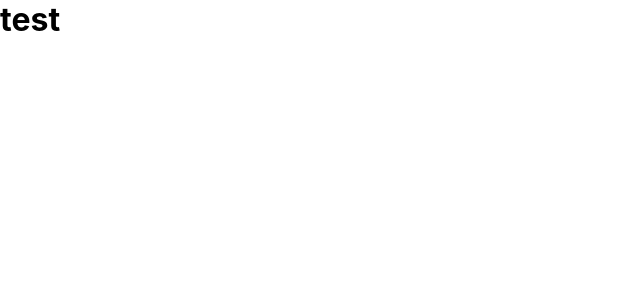
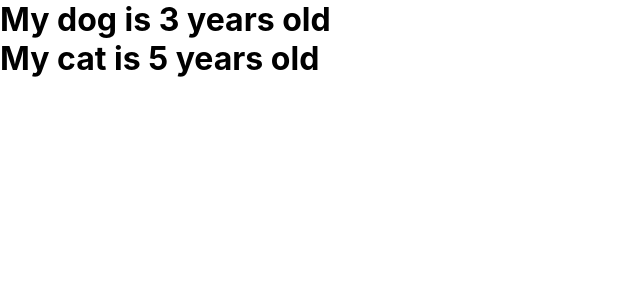
Before and after one commit to spirit-92/lessons-react, a React (Create React App) app: page / in a window 1280 px wide. Shown: the top 300 px of the page, without its empty margins (0-640 px from the left). Built offline with nearby package versions, Linux system fonts and the light colour scheme.

Commit message:
components

```diff
--- a/src/App.js
+++ b/src/App.js
@@ -1,10 +1,18 @@
-
 import './App.css';
+import InfoPets from "./components/InfoPets";
 
 function App() {
   return (
     <div className="App">
-      <h1>test</h1>
+        <InfoPets infoPets={{
+            animal:'dog',
+            year:3
+        }} />
+
+        <InfoPets infoPets={{
+            animal:'cat',
+            year:5
+        }} />
     </div>
   );
 }
--- /dev/null
+++ b/src/components/InfoPets.js
@@ -0,0 +1,10 @@
+function InfoPets(props) {
+    console.log(props)
+    let {animal,year} = props.infoPets
+    return (
+        <div>
+            <h1>My {animal} is {year} years old</h1>
+        </div>
+    )
+}
+export default InfoPets
```
